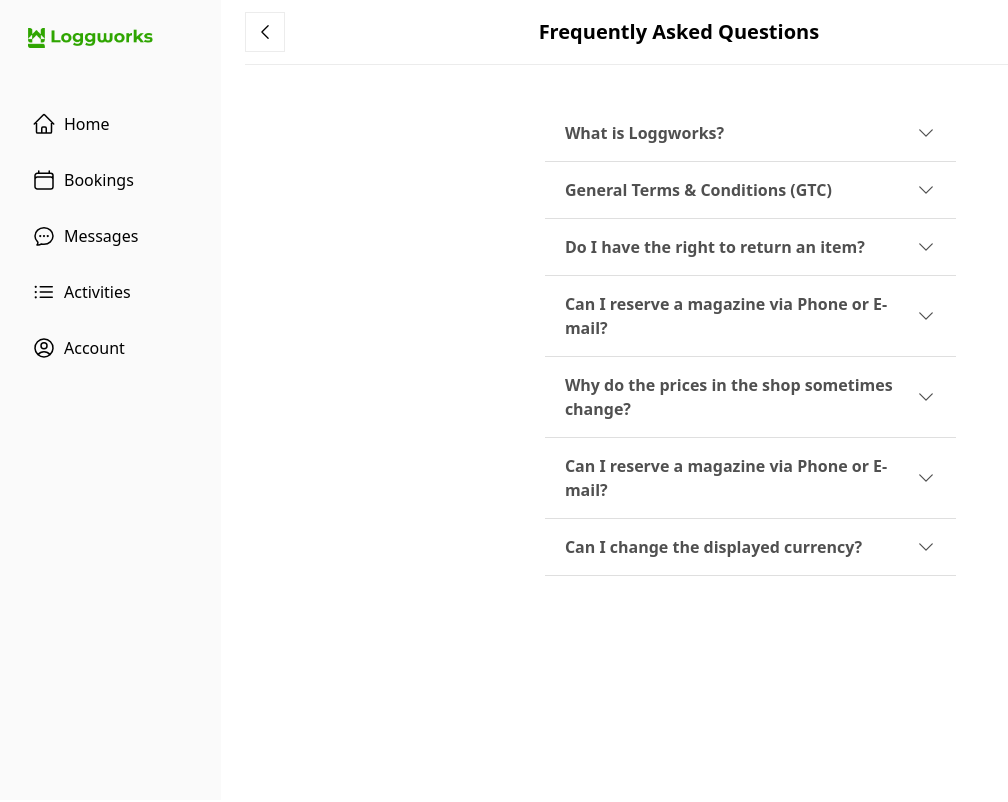
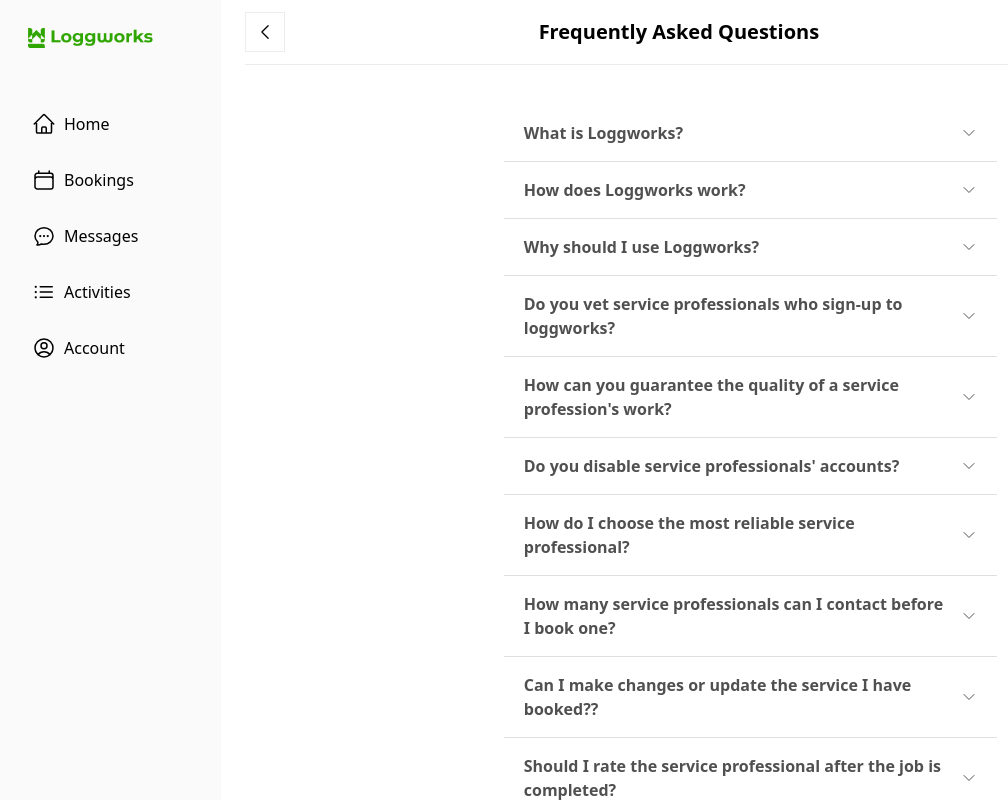
Before and after one commit to Dynamitetechdev/loggworks, a Next.js app: page /faq in a window 1280 px wide. Shown: the top 802 px of the page, without its empty margins (0-1008 px from the left). Built offline with nearby package versions, Linux system fonts and the light colour scheme.

Commit message:
Chore: faq

```diff
--- a/pages/faq/index.tsx
+++ b/pages/faq/index.tsx
@@ -13,44 +13,87 @@ const FAQ = () => {
       id: 1,
       title: "What is Loggworks?",
       content:
-        "Sushi!! Most Westerners immediately hear that word and think of raw fish (what you are really talking about is sashimi), but actually the term sushi just refers to the type of vinegar rice used in the traditional Japanese cuisine. The great thing about sushi is that I can easily fill up and satiate my hunger, but I never feel overstuffed.",
+        "Loggworks is a platform connecting Home service consumers (Homeowners, Tenants and Property managers) to Service Professionals.",
     },
     {
       id: 2,
-      title: "General Terms & Conditions (GTC)",
+      title: "How does Loggworks work?",
       content:
         "Sushi!! Most Westerners immediately hear that word and think of raw fish (what you are really talking about is sashimi), but actually the term sushi just refers to the type of vinegar rice used in the traditional Japanese cuisine. The great thing about sushi is that I can easily fill up and satiate my hunger, but I never feel overstuffed.",
     },
     {
-      id: 2,
-      title: "Do I have the right to return an item?",
+      id: 3,
+      title: "Why should I use Loggworks?",
+      content:
+        "Loggworks protects both payment and privacy. Your funds are held in our escrow infastructure powered by MangoPay when you use our payment protection. When the job is finished to your liking, you can release payments within three working days by clicking the complete button in your booking section. With our privacy protection, you can communicate in the app or share your contact information. Loggworks does not guarantee any jobs booked outside of the platform.",
+    },
+    {
+      id: 4,
+      title: "Do you vet service professionals who sign-up to loggworks?",
+      content:
+        "Do you vet service providers who sign up to Loggworks? Service providers who sign up to Loggworks are vetted through a scheme called the Self- Employed Quality Control Scheme(SEQCS). Loggworks SEQCS is a scheme that involves the use of information service companies, trade standard organisations, and relevant regulatory bodies in the service industry to vet service professionals who are self - employed individuals on our platform.These organisations work with other technologies in order to minimise the risk posed by rogue service providers to property owners, property managers, and tenants.This scheme ensures that these self - employed individuals or businesses have the right licences and certifications to operate in their respective fields of service before they can use our platform. This scheme, among other things, prevents fraud, helps in identifying quality service providers, and ensures that self - employed individuals or businesses are recognised for their quality work.",
+    },
+    {
+      id: 5,
+      title: "How can you guarantee the quality of a service profession's work?",
+      content:
+        "The service providers on Loggworks operate as independent businesses and do not work for Loggworks, so the quality of their work cannot be guaranteed. We can only certify that every service professionals is vetted through our self-employed quality control scheme (SEQCS) and agrees to abide by our code of conduct (Href) before they are allowed on our app or website. It is advisable to read the reviews, comments, and ratings left by previous customers about the service provider's quality of work, reliability, and value for money. By doing so, you will be able to make an informed decision.",
+    },
+    {
+      id: 5,
+      title: "Do you disable service professionals' accounts?",
       content:
         "Sushi!! Most Westerners immediately hear that word and think of raw fish (what you are really talking about is sashimi), but actually the term sushi just refers to the type of vinegar rice used in the traditional Japanese cuisine. The great thing about sushi is that I can easily fill up and satiate my hunger, but I never feel overstuffed.",
     },
     {
-      id: 2,
-      title: "Can I reserve a magazine via Phone or E-mail?",
+      id: 6,
+      title: "How do I choose the most reliable service professional?",
       content:
-        "Sushi!! Most Westerners immediately hear that word and think of raw fish (what you are really talking about is sashimi), but actually the term sushi just refers to the type of vinegar rice used in the traditional Japanese cuisine. The great thing about sushi is that I can easily fill up and satiate my hunger, but I never feel overstuffed.",
+        "Our search feature is equipped with options for better decision-making when choosing a service provider. The most reliable service provider is selected based on the following criteria: ratings, level, reviews, and how long they have been a member of Loggworks. /n  Recommendations are given based on our transparent monitoring system and the KPIs used in rating the service providers. These KPIs are points that are earned by the service providers to level up, the unbiased reviews, and the ratings that were given by the consumers. With these KPIs, you are now in a position to select the most reliable service provider for the job.",
     },
     {
-      id: 2,
-      title: "Why do the prices in the shop sometimes change?",
+      id: 7,
+      title: "How many service professionals can I contact before I book one?",
       content:
-        "Sushi!! Most Westerners immediately hear that word and think of raw fish (what you are really talking about is sashimi), but actually the term sushi just refers to the type of vinegar rice used in the traditional Japanese cuisine. The great thing about sushi is that I can easily fill up and satiate my hunger, but I never feel overstuffed.",
+        "With loggworks you can contact as many service professionals as you want, depending on your preferences and needs.",
     },
     {
-      id: 2,
-      title: "Can I reserve a magazine via Phone or E-mail?",
+      id: 8,
+      title: "Can I make changes or update the service I have booked??",
       content:
-        "Sushi!! Most Westerners immediately hear that word and think of raw fish (what you are really talking about is sashimi), but actually the term sushi just refers to the type of vinegar rice used in the traditional Japanese cuisine. The great thing about sushi is that I can easily fill up and satiate my hunger, but I never feel overstuffed.",
+        "Bookings can only be updated or changed 24 hours before the appointment date with the service provider. To cancel a booking, click on booking> upcoming, then reschedule or cancel",
     },
     {
-      id: 2,
-      title: "Can I change the displayed currency?",
+      id: 9,
+      title: "Should I rate the service professional after the job is completed?",
       content:
-        "Sushi!! Most Westerners immediately hear that word and think of raw fish (what you are really talking about is sashimi), but actually the term sushi just refers to the type of vinegar rice used in the traditional Japanese cuisine. The great thing about sushi is that I can easily fill up and satiate my hunger, but I never feel overstuffed.",
+        "Yes, it is important that you leave a rating after the job has been completed. This helps us recommend reliable service providers to existing and prospective customers. Additionally, it helps other consumers make informed decisions while searching for a reliable search provider. To leave a rating, click on booking > past booking, then click rate the job of the service provider. /n NOTE: Once you click on completed, a prompt page pops up for ratings, reviews, and a survey.It is important that you complete it so as to serve you better.",
     },
+    {
+      id: 10,
+      title: "How do I share a service professional profile that I like with others?",
+      content:
+        "You can share the profile of your preferred service providers with anyone by viewing their profile, then clicking the share button to share on any platform.",
+    },
+    {
+      id: 11,
+      title: "Is my payment protected?",
+      content:
+        "Yes, payments are protected via the MangoPay escrow infrastructure.",
+    },
+    {
+      id: 12,
+      title: "What if there’s a dispute?",
+      content:
+        "Dispute resolution is completed after 14 days of investigation.",
+    },
+    {
+      id: 13,
+      title: "What if I have a dispute with a service provider after completing a job?",
+      content:
+        "We would advise appropriately upon the completion of our investigation.",
+    },
+
   ];
   const [openDetail, setOpenDetail] = useState(Array(faq.length).fill(false));
   const handleClick = (index: number) => {
@@ -73,7 +116,7 @@ const FAQ = () => {
             type="notab"
           />
           <div className="px-6 md:px-9 pt-10 md:flex text-pTagGrey ">
-            <div className="md:w-5/12 max-w-[550px] mx-auto">
+            <div className="md:w-6/12 max-w-[650px] mx-auto">
               {faq.map((x, index) => (
                 <div className="" key={index}>
                   <div
@@ -82,8 +125,8 @@ const FAQ = () => {
                   >
                     <p className="font-bold">{x.title}</p>
 
-                    <div className="toggle">
-                      <ChevronDownIcon width={20} height={20} />
+                    <div className="toggle ml-3">
+                      <ChevronDownIcon width={16} height={16} />
                     </div>
                   </div>
 
```
